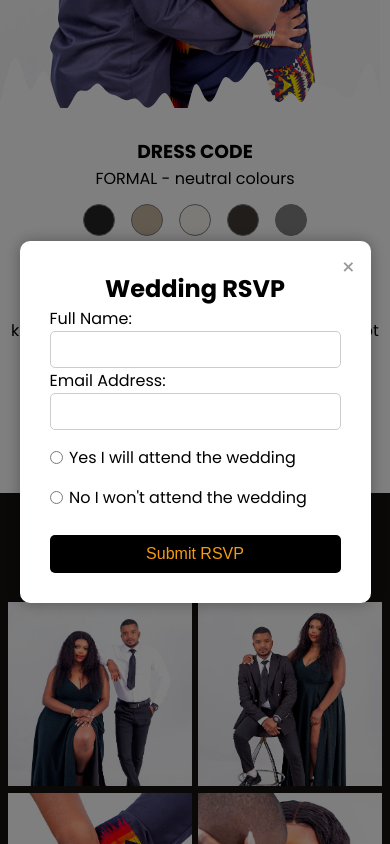
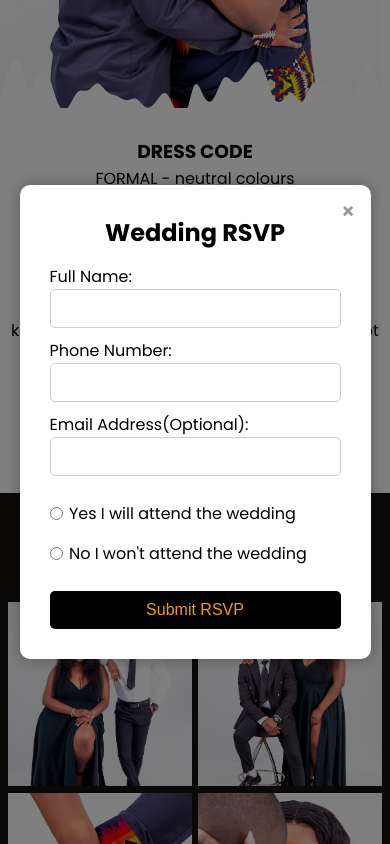
Before and after one commit to kevinkok5/rachelle-wedding, a plain HTML site: page index.html in a window 390 px wide. Both pictures are taken after a click on the button "RSVP". Shown: the part 1812-2656 px from the top of the page. Drawn offline with Linux system fonts and the light colour scheme; a web font is replaced by a local one.

Commit message:
I added the phone number

```diff
--- a/index.html
+++ b/index.html
@@ -448,8 +448,18 @@
                         <label for="name">Full Name:</label>
                         <input type="text" id="name" name="name" required />
 
-                        <label for="email">Email Address:</label>
-                        <input type="email" id="email" name="email" required />
+                        <label for="phoneNumber">Phone Number:</label>
+                        <input
+                            type="tel"
+                            id="phoneNumber"
+                            name="phoneNumber"
+                            minlength="10"
+                            maxlength="15"
+                            required
+                        />
+
+                        <label for="email">Email Address(Optional):</label>
+                        <input type="email" id="email" name="email" />
 
                         <label class="flex items-center">
                             <input
@@ -476,7 +486,7 @@
             </div>
 
             <section class="venue-and-time container galery">
-                <h3 class="flex justify-center">GALERY</h3>
+                <h3 class="flex justify-center">GALLERY</h3>
                 <div class="galery_pictures">
                     <div class="image-parent">
                         <img src="./images/rachel 2.jpg" alt="" />
@@ -551,6 +561,7 @@
                 const name = form.name.value.trim();
                 const email = form.email.value.trim();
                 const attending = form.attending.value.trim();
+                const phoneNumber = form.phoneNumber.value.trim();
 
                 // Simulate sending to server
                 console.log("RSVP Submitted", { name, email, attending });
@@ -565,6 +576,7 @@
                             Name: name,
                             Email: email,
                             Attending: attending,
+                            "Phone Number": phoneNumber,
                             // "Appointment Date": formData.appointmentDate,
                             // "Appointment Time": formData.appointmentTime,
                         }),
--- a/style.css
+++ b/style.css
@@ -341,6 +341,7 @@ section.galery .galery_pictures .image-parent img {
 .popup-content h2 {
     margin-top: 0;
     text-align: center;
+    margin-bottom: 14px;
 }
 
 .popup-content label {
@@ -348,12 +349,20 @@ section.galery .galery_pictures .image-parent img {
     gap: 0.4rem;
 }
 
+/* .popup-content input {
+    margin-bottom: 10px;
+} */
+
 .popup-content input[type="text"],
-.popup-content input[type="email"] {
+.popup-content input[type="email"],
+.popup-content input[type="tel"] {
     width: 100%;
     padding: 10px;
     border-radius: 5px;
     border: 1px solid #ccc;
+    margin-bottom: 10px;
+    font-size: 15px;
+    font-weight: 500;
 }
 
 .popup-content button[type="submit"] {
@@ -375,6 +384,7 @@ section.galery .galery_pictures .image-parent img {
     font-size: 22px;
     cursor: pointer;
     color: #999;
+    font-weight: 600;
 }
 
 .close-btn:hover {
```
